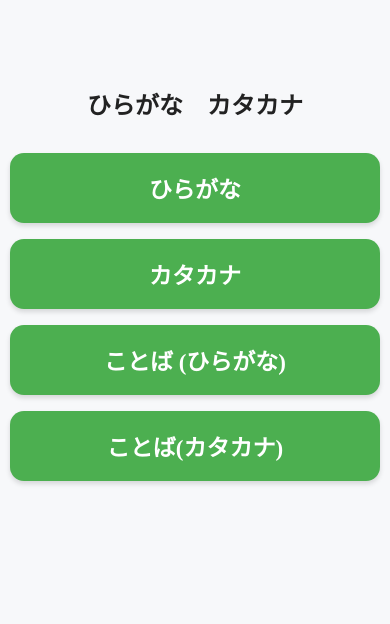
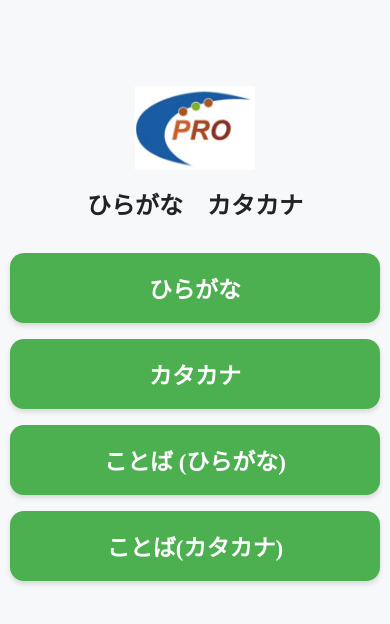
Before and after one commit to cpro-room/hiragana-katakana, a plain HTML site: page index.html in a window 390 px wide. Drawn offline with Linux system fonts and the light colour scheme; a web font is replaced by a local one.

Commit message:
Add files via upload

```diff
--- a/index.html
+++ b/index.html
@@ -212,7 +212,20 @@ h1 {
   font-size: 15px;
 }
 
+@media (min-width: 481px) {
+  .logo {
+    width: 120px;
+  }
+}
+
 @media (max-width: 480px) {
+.logo {
+  width: 120px;
+  max-width: 40%;
+  height: auto;
+  display: block;
+  margin: 0 auto 12px;
+}
   body {
     padding: 10px;
   }
@@ -274,6 +287,7 @@ h1 {
 
 <!-- 最初の画面 -->
 <div id="menu">
+<img src="logo.png" class="logo" alt="">
   <h1>ひらがな　カタカナ</h1>
 
   <button class="menuBtn" onclick="startStudy('hiragana')">
@@ -295,6 +309,8 @@ h1 {
 
 <!-- 学習画面 -->
 <div id="study">
+
+<img src="logo.png" class="logo" alt="">
 
   <div class="topBar">
     <div id="screenTitle"></div>
```
Also changed, not shown: logo.png (added).
